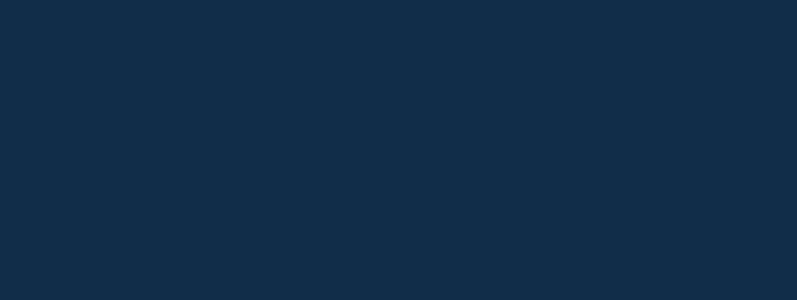
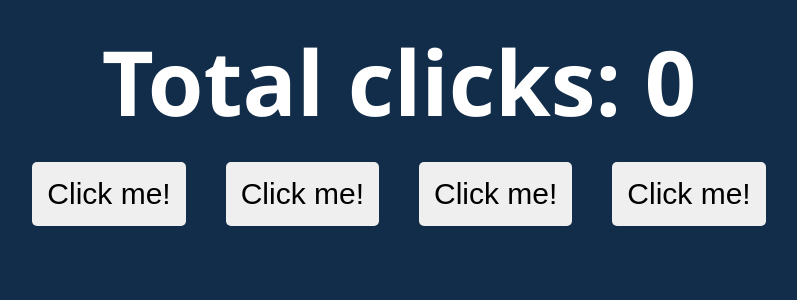
Before and after one commit to DenisKulik/state-via-props, a React (Create React App) app: page / in a window 1280 px wide. Shown: the top 300 px of the page, without its empty margins (241-1038 px from the left). Built offline with nearby package versions, Linux system fonts and the light colour scheme.

Commit message:
create Counter and Button components

```diff
--- a/src/App.js
+++ b/src/App.js
@@ -1,7 +1,15 @@
 import './App.css';
+import Counter from './components/Counter';
+import Button from './components/Button';
 
 function App() {
-    return (<div className="App"></div>);
+    return (<div className="App">
+        <Counter/>
+        <Button/>
+        <Button/>
+        <Button/>
+        <Button/>
+    </div>);
 }
 
 export default App;
--- /dev/null
+++ b/src/components/Button.js
@@ -0,0 +1,5 @@
+function Button() {
+    return <button>Click me!</button>;
+}
+
+export default Button;
--- /dev/null
+++ b/src/components/Counter.js
@@ -0,0 +1,5 @@
+function Counter() {
+    return <h1>Total clicks: 0</h1>;
+}
+
+export default Counter;
```
